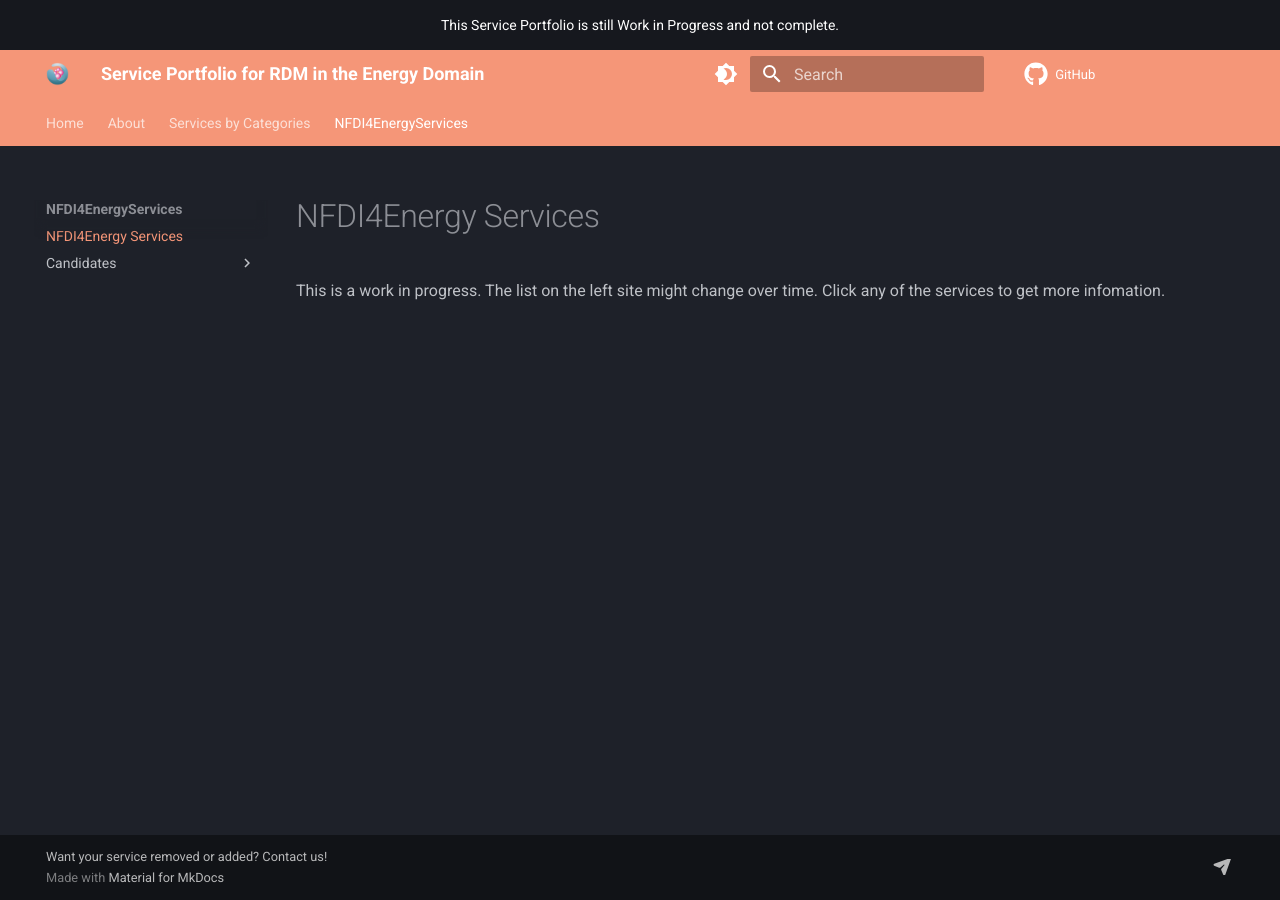
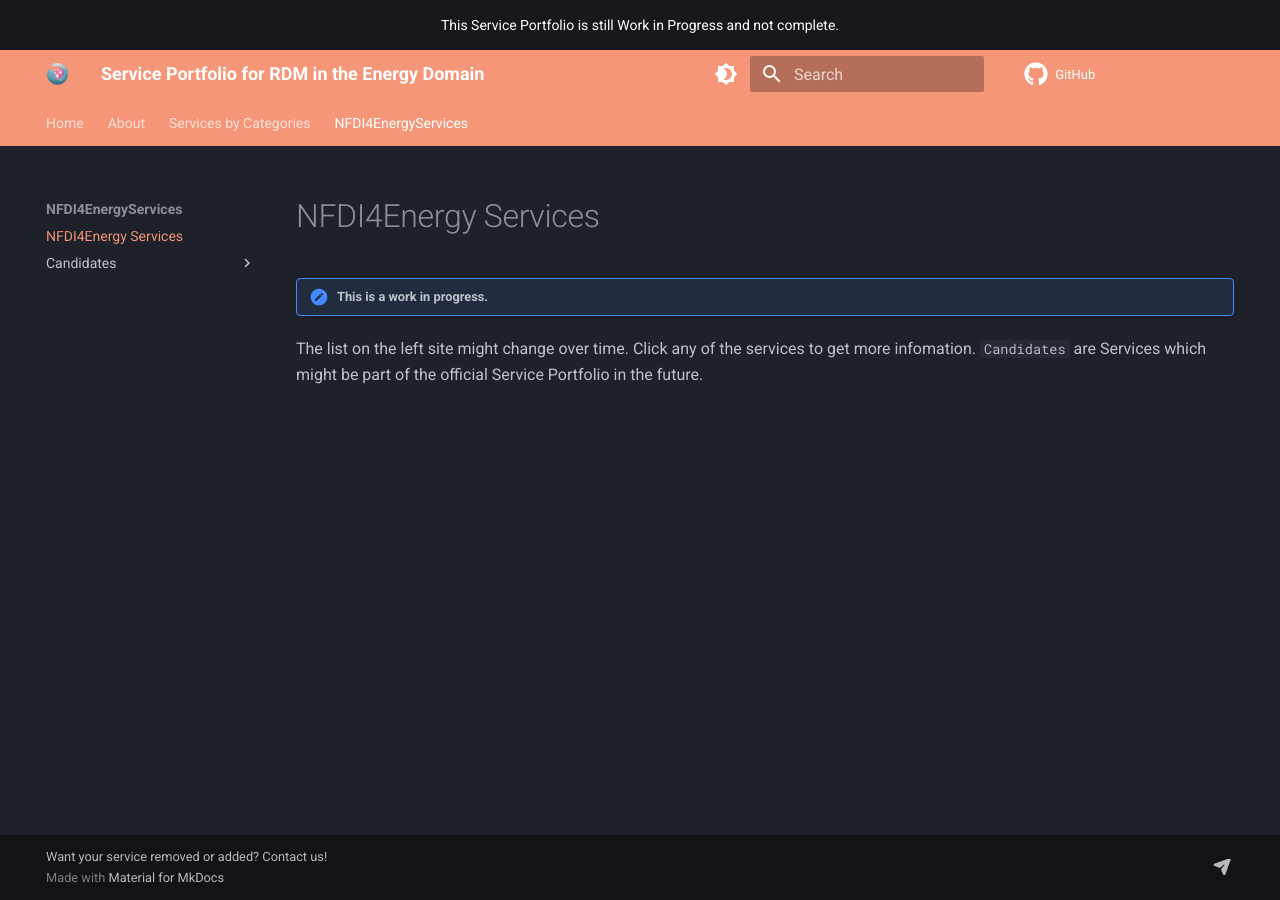
Before and after one commit to NFDI4Energy/service-portfolio, an MkDocs documentation site: the page built from docs/NFDI4EnergyServices/index.md, in a window 1280 px wide. Built offline with MkDocs 1.6.1 and Material for MkDocs 9.7.7, drawn with Linux system fonts in a browser that asks for light colours; comment, search, counter and statistics services are not loaded.

Commit message:
Add explanation for candidate services

```diff
--- a/docs/NFDI4EnergyServices/index.md
+++ b/docs/NFDI4EnergyServices/index.md
@@ -1,3 +1,5 @@
 # NFDI4Energy Services
 
-This is a work in progress. The list on the left site might change over time. Click any of the services to get more infomation.
+!!! note "This is a work in progress."
+
+The list on the left site might change over time. Click any of the services to get more infomation. `Candidates` are Services which might be part of the official Service Portfolio in the future.
```
